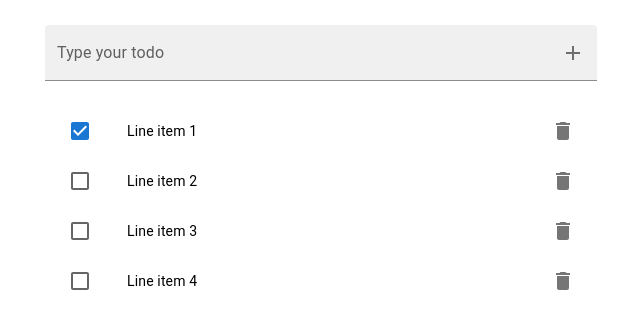
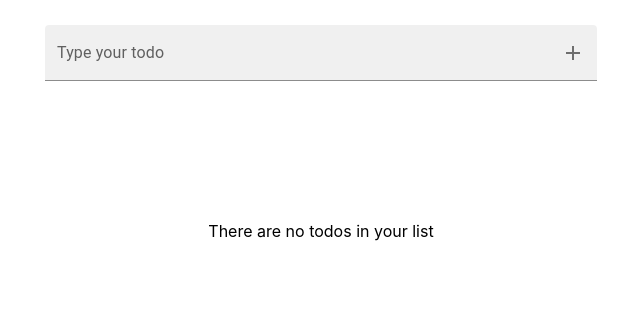
Before and after one commit to eryilmazyasin/todo-with-react-typescript, a React (Create React App) app: page / in a window 1280 px wide. Shown: the top 328 px of the page, without its empty margins (319-959 px from the left). Built offline with nearby package versions, Linux system fonts and the light colour scheme.

Commit message:
Update checked function added

```diff
--- a/src/App.tsx
+++ b/src/App.tsx
@@ -1,6 +1,6 @@
 import { useMemo, useState } from "react";
 import { Container, Grid } from "@mui/material";
-import { TextField, List, NoItem } from "./components";
+import { TextField, TodoList, NoItem } from "./components";
 
 import classes from "./styles";
 import { ITodo } from "./interfaces";
@@ -13,6 +13,14 @@ function App() {
 
     const updatedTodos = [...todos, todo];
     setTodos(updatedTodos);
+  };
+
+  const updateTodoCheck = (index: number, checked: boolean) => {
+    const todoList: ITodo[] = [...todos];
+
+    todoList[index].checked = checked;
+    console.log({ todoList, index, checked });
+    // setTodos(updatedTodo);
   };
 
   console.log({ todos });
@@ -30,8 +38,8 @@ function App() {
       {/* Header textfield end*/}
 
       <Grid container item xs={12}>
-        {/* {renderNoItem} */}
-        <List />
+        {renderNoItem}
+        <TodoList todos={todos} updateTodoCheck={updateTodoCheck} />
       </Grid>
     </Container>
   );
--- a/src/components/List.tsx
+++ /dev/null
@@ -1,70 +0,0 @@
-import * as React from "react";
-import List from "@mui/material/List";
-import ListItem from "@mui/material/ListItem";
-import ListItemButton from "@mui/material/ListItemButton";
-import ListItemIcon from "@mui/material/ListItemIcon";
-import ListItemText from "@mui/material/ListItemText";
-import Checkbox from "@mui/material/Checkbox";
-import IconButton from "@mui/material/IconButton";
-
-import { Delete } from "@mui/icons-material";
-
-export default function CheckboxList() {
-  const [checked, setChecked] = React.useState([0]);
-
-  const handleToggle = (value: number) => () => {
-    const currentIndex = checked.indexOf(value);
-    const newChecked = [...checked];
-
-    if (currentIndex === -1) {
-      newChecked.push(value);
-    } else {
-      newChecked.splice(currentIndex, 1);
-    }
-
-    setChecked(newChecked);
-  };
-
-  return (
-    <List
-      sx={{
-        width: "100%",
-        bgcolor: "background.paper",
-        padding: "25px 10px 0 10px",
-      }}
-    >
-      {[0, 1, 2, 3].map((value) => {
-        const labelId = `checkbox-list-label-${value}`;
-
-        return (
-          <ListItem
-            key={value}
-            secondaryAction={
-              <IconButton edge="end" aria-label="comments">
-                <Delete />
-              </IconButton>
-            }
-            disablePadding
-          >
-            <ListItemButton
-              role={undefined}
-              onClick={handleToggle(value)}
-              dense
-            >
-              <ListItemIcon>
-                <Checkbox
-                  edge="start"
-                  checked={checked.indexOf(value) !== -1}
-                  tabIndex={-1}
-                  disableRipple
-                  inputProps={{ "aria-labelledby": labelId }}
-                />
-              </ListItemIcon>
-              <ListItemText id={labelId} primary={`Line item ${value + 1}`} />
-            </ListItemButton>
-          </ListItem>
-        );
-      })}
-    </List>
-  );
-}
--- /dev/null
+++ b/src/components/TodoItem.tsx
@@ -0,0 +1,50 @@
+import { useState } from "react";
+import ListItem from "@mui/material/ListItem";
+import ListItemButton from "@mui/material/ListItemButton";
+import ListItemIcon from "@mui/material/ListItemIcon";
+import ListItemText from "@mui/material/ListItemText";
+import Checkbox from "@mui/material/Checkbox";
+import IconButton from "@mui/material/IconButton";
+import { Delete } from "@mui/icons-material";
+import { ITodo } from "../interfaces";
+
+interface IProps {
+  todo: ITodo;
+  index: number;
+
+  updateTodoCheck: (index: number, checked: boolean) => void;
+}
+
+export default function TodoItem({ todo, index, updateTodoCheck }: IProps) {
+  const [checked, setChecked] = useState(false);
+
+  const handleToggle = () => {
+    setChecked(!checked);
+
+    if (updateTodoCheck) updateTodoCheck(index, !checked);
+  };
+
+  return (
+    <ListItem
+      secondaryAction={
+        <IconButton edge="end" aria-label="comments">
+          <Delete />
+        </IconButton>
+      }
+      disablePadding
+    >
+      <ListItemButton role={undefined} onClick={handleToggle} dense>
+        <ListItemIcon>
+          <Checkbox
+            edge="start"
+            checked={checked}
+            tabIndex={-1}
+            disableRipple
+            inputProps={{ "aria-labelledby": todo.text }}
+          />
+        </ListItemIcon>
+        <ListItemText id={todo.text} primary={todo.text} />
+      </ListItemButton>
+    </ListItem>
+  );
+}
--- /dev/null
+++ b/src/components/TodoList.tsx
@@ -0,0 +1,30 @@
+import List from "@mui/material/List";
+import { ITodo } from "../interfaces";
+import TodoItem from "./TodoItem";
+
+interface IProps {
+  todos: ITodo[];
+
+  updateTodoCheck: (todoKey: number, checked: boolean) => void;
+}
+
+export default function TodoList({ todos, updateTodoCheck }: IProps) {
+  return (
+    <List
+      sx={{
+        width: "100%",
+        bgcolor: "background.paper",
+        padding: "25px 10px 0 10px",
+      }}
+    >
+      {todos.map((todo, index) => (
+        <TodoItem
+          key={index}
+          index={index}
+          todo={todo}
+          updateTodoCheck={updateTodoCheck}
+        />
+      ))}
+    </List>
+  );
+}
--- a/src/components/index.ts
+++ b/src/components/index.ts
@@ -1,3 +1,4 @@
-export { default as List } from "./List";
+export { default as TodoList } from "./TodoList";
 export { default as TextField } from "./TextField";
 export { default as NoItem } from "./NoItem";
+export { default as TodoItem } from "./TodoItem";
--- a/src/interfaces/index.ts
+++ b/src/interfaces/index.ts
@@ -1,4 +1,4 @@
 export interface ITodo {
   text: string;
-  checked?: false;
+  checked?: boolean;
 }
```
